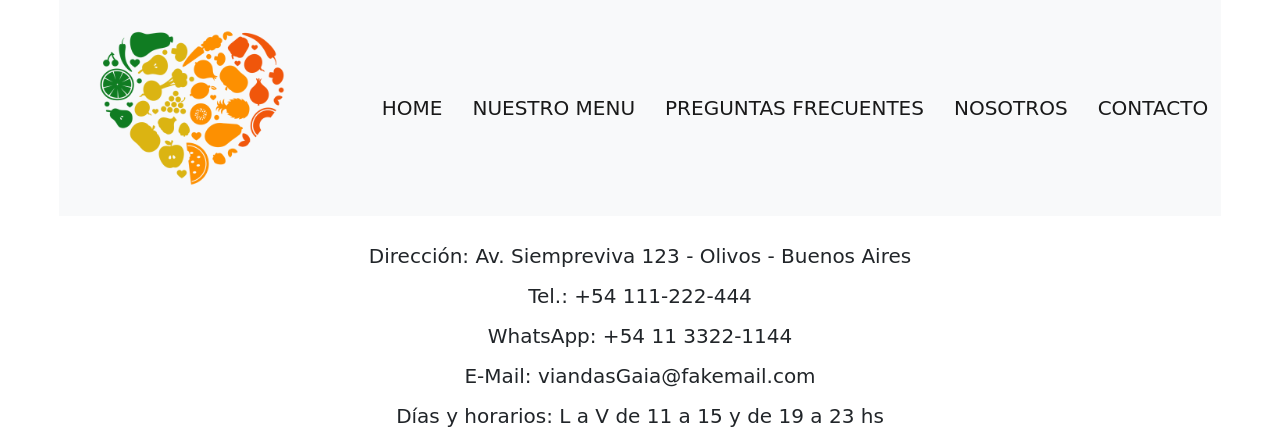
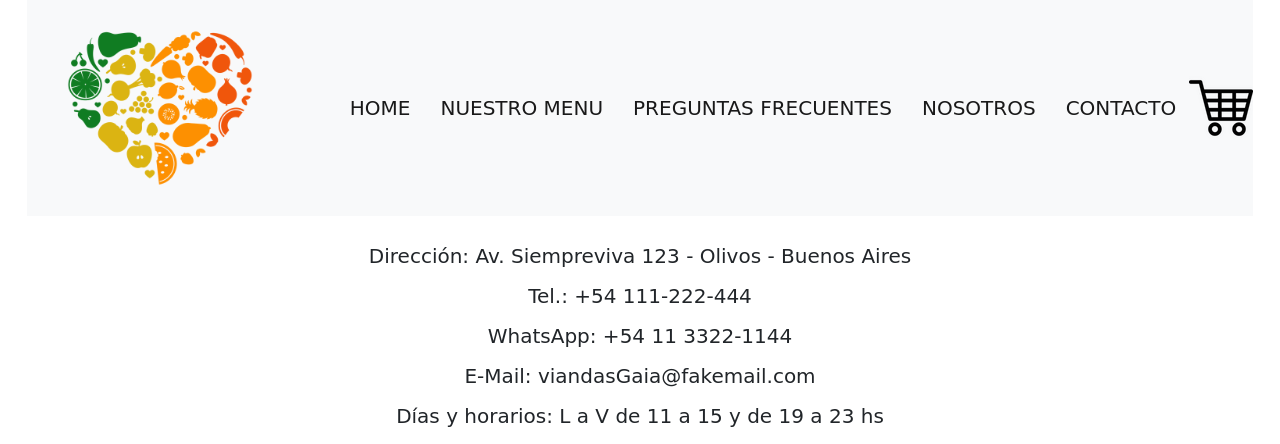
Before and after one commit to Mariana9420/coder__house__repo, a plain HTML site: page index.html in a window 1280 px wide. Shown: the top 444 px of the page. Drawn offline with Linux system fonts and the light colour scheme; a web font is replaced by a local one.

Commit message:
agragado el icono del carrito

```diff
--- a/index.html
+++ b/index.html
@@ -44,6 +44,10 @@
 
           </ul>
         </div>
+      </div>
+      <div>
+        <img class="header__nav--carrito" src="./images/small-images/carrito_compras_small.png"
+          alt="carrito de compras" />
       </div>
     </nav>
 </header>
```
